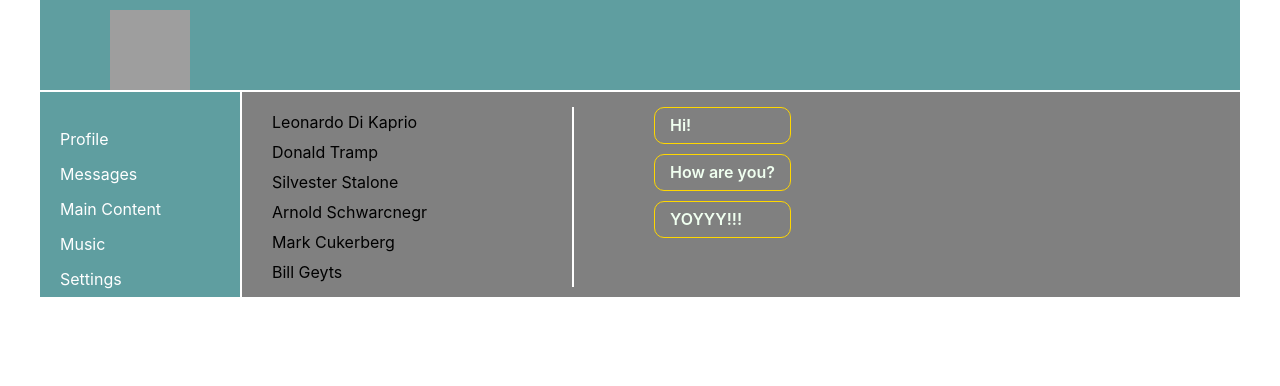
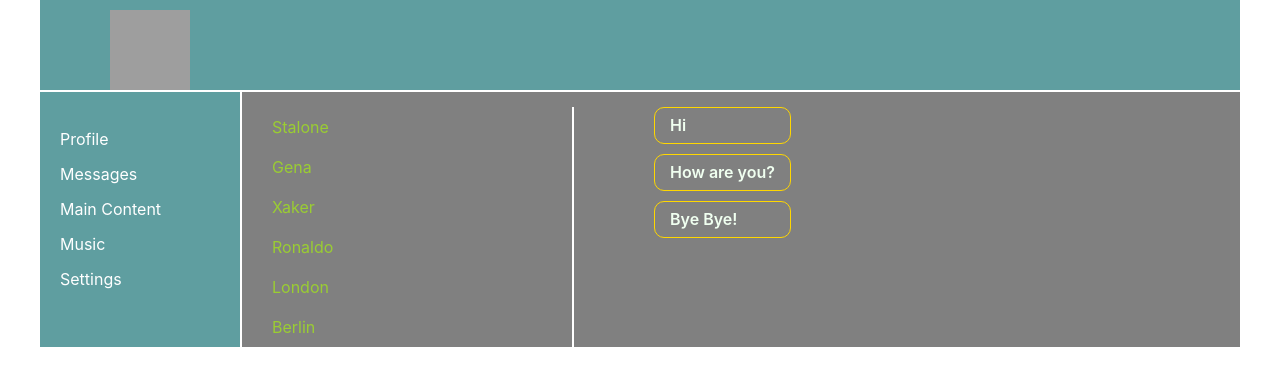
Before and after one commit to miras-zh/9999, a React (Create React App) app: page /dialogs in a window 1280 px wide. Shown: the top 386 px of the page. Built offline with nearby package versions, Linux system fonts and the light colour scheme; grey boxes are pictures that could not be loaded.

Commit message:
add map Post Message Dialog

```diff
--- /dev/null
+++ b/src/components/Dialogs/Dialog-item/DialogItem.jsx
@@ -0,0 +1,2 @@
+import React from "react";
+import s from "./DialogItem.module.css";
--- a/src/components/Dialogs/Dialogs.jsx
+++ b/src/components/Dialogs/Dialogs.jsx
@@ -1,22 +1,49 @@
 import React from "react";
 import s from "./Dialogs.module.css";
+import { NavLink } from "react-router-dom";
+
+const DialogItem = (props) => {
+  return (
+    <div className={s.dialog}>
+      <NavLink to={"/dialogs/" + props.id} activeClassName={s.active}>
+        {props.name}
+      </NavLink>
+    </div>
+  );
+};
+
+const Message = (props) => {
+  return <div className={s.message}>{props.message}</div>;
+};
 
 const Dialogs = (props) => {
+  let dialogData = [
+    { id: 1, name: "Stalone" },
+    { id: 2, name: "Gena" },
+    { id: 3, name: "Xaker" },
+    { id: 4, name: "Ronaldo" },
+    { id: 5, name: "London" },
+    { id: 6, name: "Berlin" },
+  ];
+
+  let messagesData = [
+    { id: 1, messages: "Hi" },
+    { id: 2, messages: "How are you?" },
+    { id: 3, messages: "Bye Bye!" },
+  ];
+
+  let dialogsEl = dialogData.map((d) => {
+    return <DialogItem name={d.name} id={d.id} />;
+  });
+
+  let messagesEl = messagesData.map((m) => {
+    return <Message message={m.messages} />;
+  });
+
   return (
     <div className={s.dialogs}>
-      <div className={s.dialogsItems}>
-        <div className={s.dialog}>Leonardo Di Kaprio</div>
-        <div className={s.dialog}>Donald Tramp</div>
-        <div className={s.dialog}>Silvester Stalone</div>
-        <div className={s.dialog}>Arnold Schwarcnegr</div>
-        <div className={s.dialog}>Mark Cukerberg</div>
-        <div className={s.dialog}>Bill Geyts</div>
-      </div>
-      <div className={s.messages}>
-        <div className={s.message}>Hi!</div>
-        <div className={s.message}>How are you?</div>
-        <div className={s.message}>YOYYY!!!</div>
-      </div>
+      <div className={s.dialogsItems}>{dialogsEl}</div>
+      <div className={s.messages}>{messagesEl}</div>
     </div>
   );
 };
--- a/src/components/Dialogs/Dialogs.module.css
+++ b/src/components/Dialogs/Dialogs.module.css
@@ -7,9 +7,6 @@
 .dialogsItems {
   width: 300px;
   line-height: 30px;
-}
-
-.dialog {
 }
 
 .messages {
@@ -27,3 +24,14 @@
   margin-bottom: 10px;
   color: honeydew;
 }
+
+.dialog a {
+  color: yellowgreen;
+  text-decoration: none;
+  line-height: 40px;
+  font-size: 18 px;
+}
+
+.dialogs a.active {
+  color: gold;
+}
--- a/src/components/Profile/MyPosts/MyPosts.jsx
+++ b/src/components/Profile/MyPosts/MyPosts.jsx
@@ -2,19 +2,28 @@ import React from "react";
 import s from "./MyPosts.module.css";
 import Post from "./Post/Post";
 
-const MyPosts = () => {
+const MyPosts = (props) => {
+  let postData = [
+    { id: 1, messages: "Hi, my Frend!", likeS: 10 },
+    { id: 2, messages: "it is my First post", likeS: 55 },
+    { id: 3, messages: "end Posts", likeS: 65 },
+  ];
+
+  let postsEl = postData.map((p) => {
+    return <Post message={p.messages} likeCount={p.likeS} />;
+  });
+
   return (
     <div>
-      My Post
+      <h2>My Post</h2>
       <div>
-        New pOst
+        New Post
         <textarea></textarea>
-        <button>Add Post</button>
+        <div className={s.btn}>
+          <button>Add Post</button>
+        </div>
       </div>
-      <div className={s.posts}>
-        <Post message="Hi, my Frend!" likeCount="10" />
-        <Post message="it is my First post" likeCount="55" />
-      </div>
+      <div className={s.posts}>{postsEl}</div>
     </div>
   );
 };
--- a/src/components/Profile/MyPosts/MyPosts.module.css
+++ b/src/components/Profile/MyPosts/MyPosts.module.css
@@ -2,3 +2,14 @@
   grid-area: c;
   background-color: cornflowerblue;
 }
+
+.btn button {
+  margin-left: 67px;
+  margin-top: 5px;
+  width: 160px;
+  height: 15pz;
+  border: 1px solid white;
+  border-radius: 14px;
+  background-color: teal;
+  color: white;
+}
--- a/src/components/Profile/Profile.jsx
+++ b/src/components/Profile/Profile.jsx
@@ -1,23 +1,13 @@
 import React from "react";
 import s from "./Prf.module.css";
-import MyPosts from './MyPosts/MyPosts';
+import MyPosts from "./MyPosts/MyPosts";
+import ProfileInfo from "./ProfileInfo/ProfileInfo";
 
 const Profile = () => {
   return (
     <div>
-      <div>
-        <img
-          src="https://lh3.googleusercontent.com/SIQH47SpD0_1ava4sAYRz-_mCNFToC2Xv-Zr2lODCjbvm2ZKwps6mzbObgp_jUNTEg"
-          alt=""
-        />
-      </div>
-      <div>
-        <img
-          src="https://encrypted-tbn0.gstatic.com/images?q=tbn%3AANd9GcS0fa71PWB97dEE_i-Ov2AwofvqMIKAfr0dew&usqp=CAU"
-          alt=""
-        />
-      </div>
-      <MyPosts/>
+      <ProfileInfo />
+      <MyPosts />
     </div>
   );
 };
--- /dev/null
+++ b/src/components/Profile/ProfileInfo/ProfileInfo.jsx
@@ -0,0 +1,23 @@
+import React from "react";
+import s from "./ProfileInfo.module.css";
+
+const ProfileInfo = () => {
+  return (
+    <div>
+      <div>
+        <img
+          src="https://lh3.googleusercontent.com/SIQH47SpD0_1ava4sAYRz-_mCNFToC2Xv-Zr2lODCjbvm2ZKwps6mzbObgp_jUNTEg"
+          alt=""
+        />
+      </div>
+      <div>
+        <img
+          src="https://encrypted-tbn0.gstatic.com/images?q=tbn%3AANd9GcS0fa71PWB97dEE_i-Ov2AwofvqMIKAfr0dew&usqp=CAU"
+          alt=""
+        />
+      </div>
+    </div>
+  );
+};
+
+export default ProfileInfo;
```
Also changed, not shown: src/components/Profile/ProfileInfo/ProfileInfo.module.css (added).
